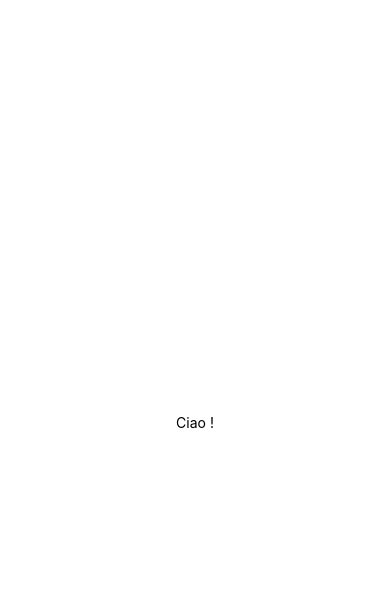
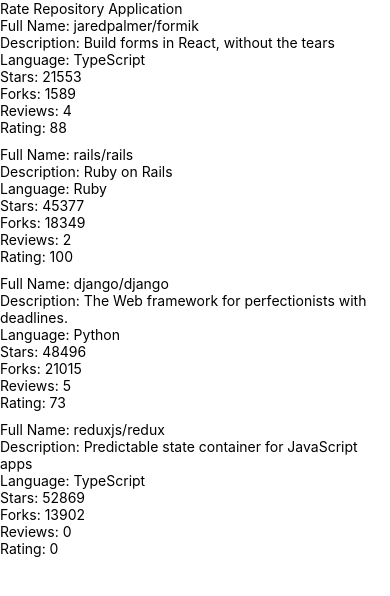
Before and after one commit to Pemo11235/FSO-RN-rate-repository-app, a React Native app: screen / in a window 390 px wide. Shown: the top 596 px of the page. Built offline with nearby package versions, Linux system fonts and the light colour scheme.

Commit message:
feat(RepositoryList/Item): create list and item for repository

```diff
--- a/App.js
+++ b/App.js
@@ -1,20 +1,6 @@
-import { StatusBar } from 'expo-status-bar';
-import { StyleSheet, Text, View } from 'react-native';
-
-export default function App() {
-  return (
-    <View style={styles.container}>
-      <Text>Ciao !</Text>
-      <StatusBar style='auto' />
-    </View>
-  )
+import Main from './src/components/Main'
+const App = () => {
+  return <Main />
 }
 
-const styles = StyleSheet.create({
-  container: {
-    flex: 1,
-    backgroundColor: '#fff',
-    alignItems: 'center',
-    justifyContent: 'center',
-  },
-});
+export default App
--- /dev/null
+++ b/src/components/Main.jsx
@@ -0,0 +1,22 @@
+import Constants from 'expo-constants'
+import { Text, StyleSheet, View } from 'react-native'
+import RepositoryList from './RepositoryList'
+
+const styles = StyleSheet.create({
+  container: {
+    marginTop: Constants.statusBarHeight,
+    flexGrow: 1,
+    flexShrink: 1,
+  },
+})
+
+const Main = () => {
+  return (
+    <View style={styles.container}>
+      <Text>Rate Repository Application</Text>
+      <RepositoryList />
+    </View>
+  )
+}
+
+export default Main
--- /dev/null
+++ b/src/components/RepositoryItem.jsx
@@ -0,0 +1,29 @@
+import { Text, View } from 'react-native'
+
+const RepositoryItem = ({
+  repository: {
+    id,
+    fullName,
+    description,
+    language,
+    forksCount,
+    stargazersCount,
+    ratingAverage,
+    reviewCount,
+    ownerAvatarUrl,
+  },
+}) => {
+  return (
+    <View>
+      <Text>Full Name: {fullName}</Text>
+      <Text>Description: {description}</Text>
+      <Text>Language: {language}</Text>
+      <Text>Stars: {stargazersCount}</Text>
+      <Text>Forks: {forksCount}</Text>
+      <Text>Reviews: {reviewCount}</Text>
+      <Text>Rating: {ratingAverage}</Text>
+    </View>
+  )
+}
+
+export default RepositoryItem
--- /dev/null
+++ b/src/components/RepositoryList.jsx
@@ -0,0 +1,71 @@
+import { FlatList, View, StyleSheet } from 'react-native'
+import RepositoryItem from './RepositoryItem'
+
+const styles = StyleSheet.create({
+  separator: {
+    height: 10,
+  },
+})
+
+const repositories = [
+  {
+    id: 'jaredpalmer.formik',
+    fullName: 'jaredpalmer/formik',
+    description: 'Build forms in React, without the tears',
+    language: 'TypeScript',
+    forksCount: 1589,
+    stargazersCount: 21553,
+    ratingAverage: 88,
+    reviewCount: 4,
+    ownerAvatarUrl: 'https://avatars2.githubusercontent.com/u/4060187?v=4',
+  },
+  {
+    id: 'rails.rails',
+    fullName: 'rails/rails',
+    description: 'Ruby on Rails',
+    language: 'Ruby',
+    forksCount: 18349,
+    stargazersCount: 45377,
+    ratingAverage: 100,
+    reviewCount: 2,
+    ownerAvatarUrl: 'https://avatars1.githubusercontent.com/u/4223?v=4',
+  },
+  {
+    id: 'django.django',
+    fullName: 'django/django',
+    description: 'The Web framework for perfectionists with deadlines.',
+    language: 'Python',
+    forksCount: 21015,
+    stargazersCount: 48496,
+    ratingAverage: 73,
+    reviewCount: 5,
+    ownerAvatarUrl: 'https://avatars2.githubusercontent.com/u/27804?v=4',
+  },
+  {
+    id: 'reduxjs.redux',
+    fullName: 'reduxjs/redux',
+    description: 'Predictable state container for JavaScript apps',
+    language: 'TypeScript',
+    forksCount: 13902,
+    stargazersCount: 52869,
+    ratingAverage: 0,
+    reviewCount: 0,
+    ownerAvatarUrl: 'https://avatars3.githubusercontent.com/u/13142323?v=4',
+  },
+]
+
+const ItemSeparator = () => <View style={styles.separator} />
+
+const RepositoryList = () => {
+  const renderItem = ({ item }) => <RepositoryItem repository={item} />
+
+  return (
+    <FlatList
+      data={repositories}
+      ItemSeparatorComponent={ItemSeparator}
+      renderItem={renderItem}
+    />
+  )
+}
+
+export default RepositoryList
```
Also changed, not shown: 2 other files (tests, documents, lock files or other folders).
